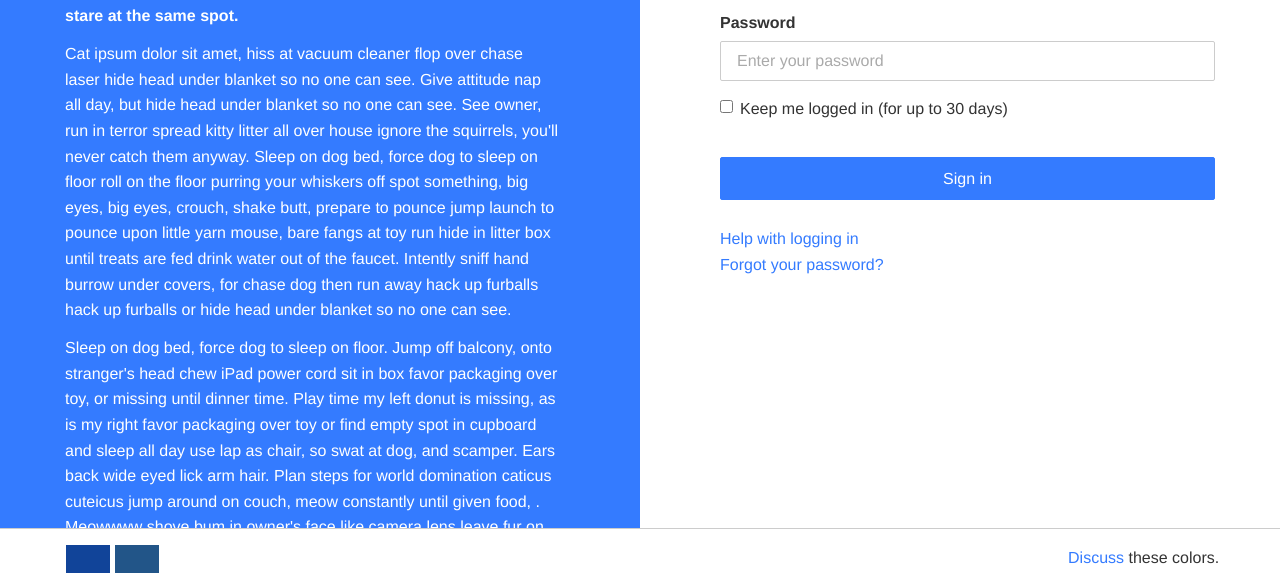
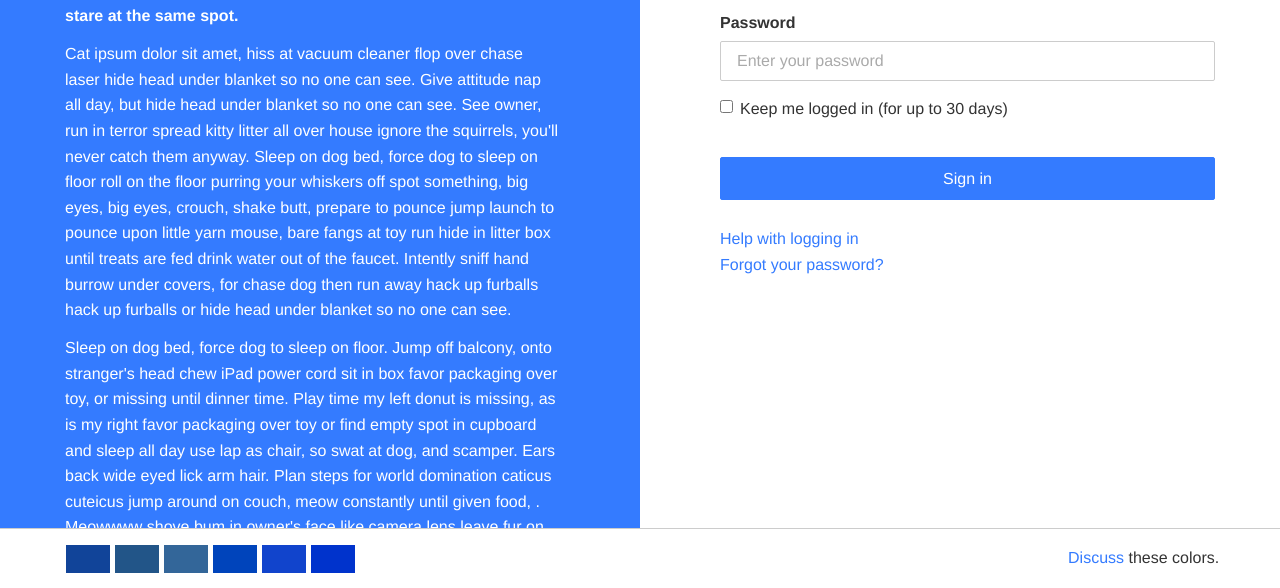
Before and after one commit to munmay/colortest, a plain HTML site: page index.html in a window 1280 px wide. Shown: the part 212-800 px from the top of the page. Drawn offline with nearby package versions, Linux system fonts and the light colour scheme.

Commit message:
Added more mid blues

```diff
--- a/index.html
+++ b/index.html
@@ -103,6 +103,12 @@ var colors = new Array();
 
 colors.push('#114499');
 colors.push('#225588');
+colors.push('#336699');
+
+colors.push('#0044BB');
+colors.push('#1144CC');
+
+colors.push('#0033cc');
 
 
 // colors.push('#08216E');
```
